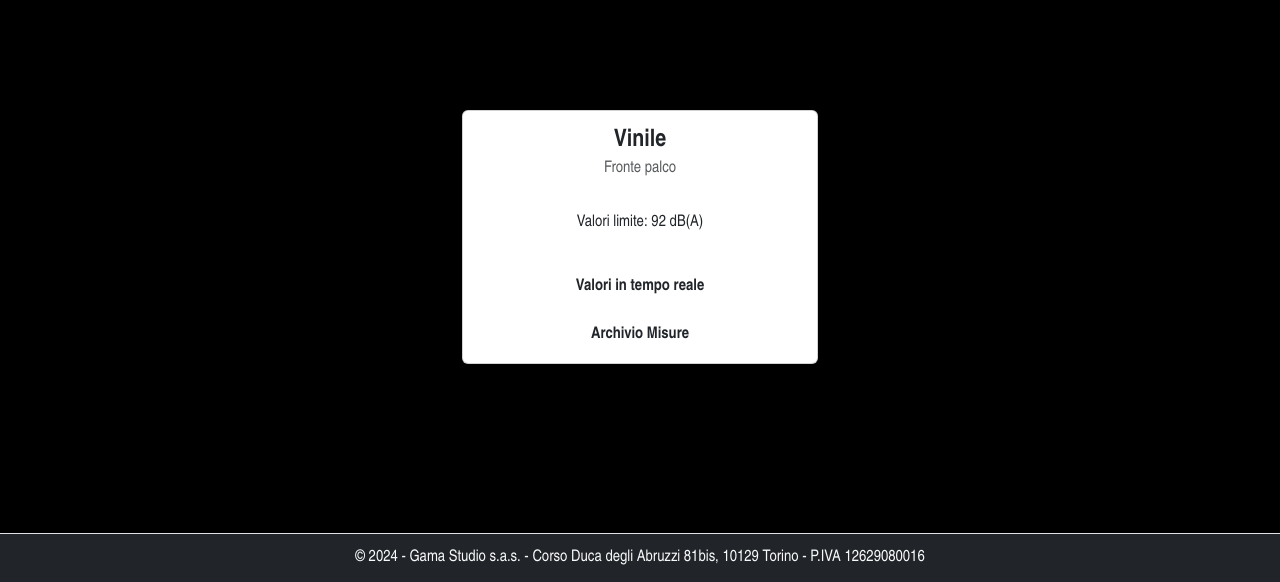
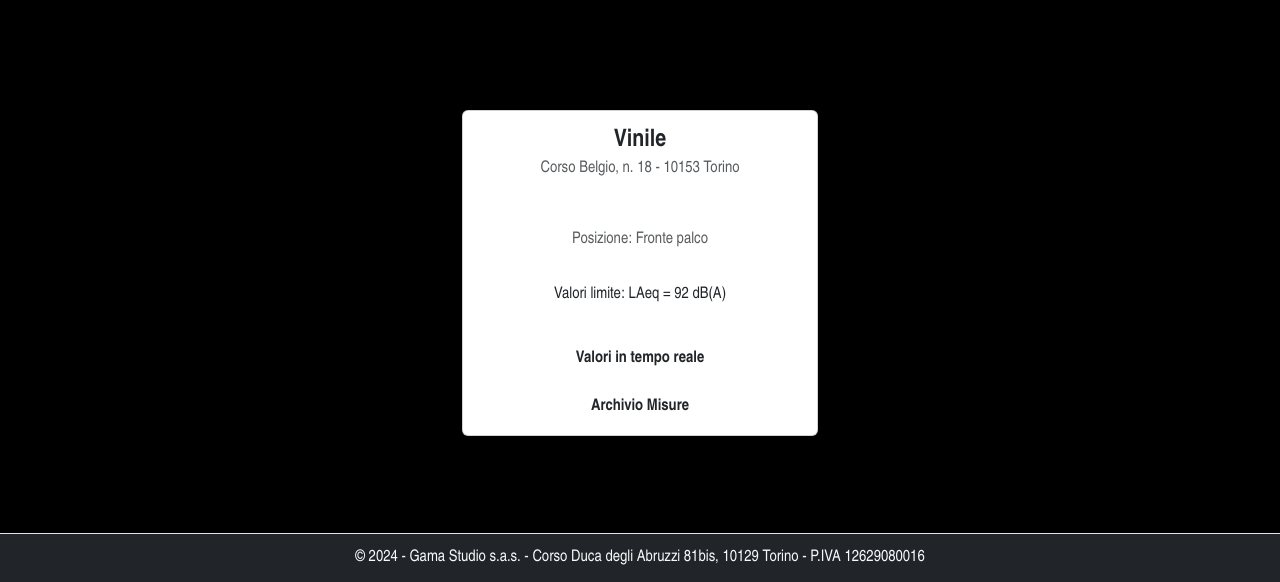
Before and after one commit to loraenzo/Centralina_Vinile, a plain HTML site: page index.html in a window 1280 px wide. Shown: the part 218-800 px from the top of the page. Drawn offline with nearby package versions, Linux system fonts and the light colour scheme; some packages are replaced by stand-ins of ours; a script that the page names is missing.

Commit message:
modifica layout

```diff
--- a/index.html
+++ b/index.html
@@ -92,9 +92,11 @@
            <div class="card h-100">
              <div class="card-body">
                <h4 class="card-title fw-bold">Vinile</h4>
-               <h6 class="card-subtitle mb-2 text-body-secondary">Fronte palco</h6>
+               <h6 class="card-subtitle mb-2 text-body-secondary">Corso Belgio, n. 18 - 10153 Torino</h6>
+                <br><br>
+               <h6 class="card-subtitle mb-2 text-body-secondary">Posizione: Fronte palco</h6>
                <br>
-               <p class="card-text">Valori limite: 92 dB(A)</p>
+               <p class="card-text">Valori limite: LAeq = 92 dB(A)</p>
                <br>
                <a href="datiExcel.html" class="card-link fw-bold">Valori in tempo reale</a>
                <br><br>
```
